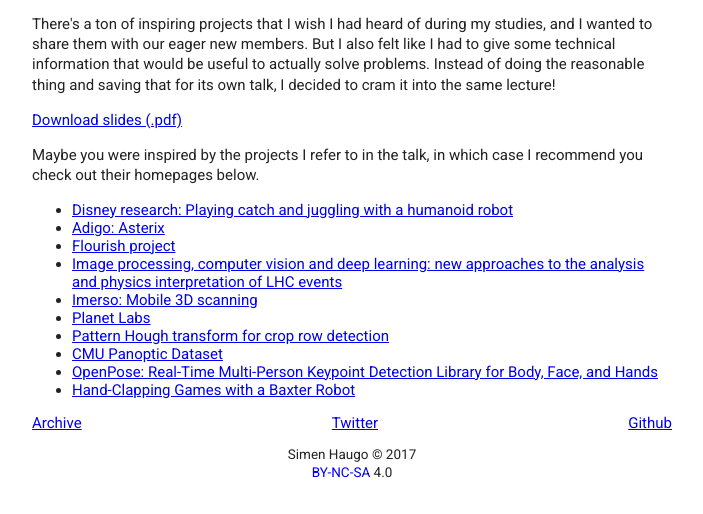
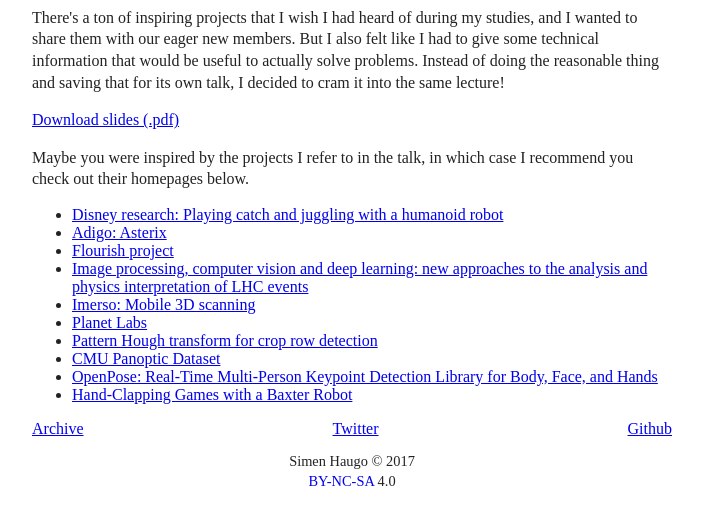
Before and after one commit to lightbits/lightbits.github.io, a PHP site: page /cvtalk17/index.html in a window 1280 px wide. Shown: the part 606-1120 px from the top of the page, without its empty margins (288-991 px from the left). Before the commit the page ends 1084 px from the top, so only its background shows below. Run offline with PHP 8.4, Linux system fonts and the light colour scheme.

Commit message:
default font

```diff
--- a/style.css
+++ b/style.css
@@ -1,12 +1,10 @@
-@import url('https://fonts.googleapis.com/css?family=Roboto');
-body { max-width:640px; margin:0 auto; padding:8px; font: 15px 'Roboto',arial,sans-serif; color: #222; }
+body { max-width:640px; margin:0 auto; padding:8px; color: #222; }
 p { line-height:1.35em; }
 img { max-width:100%; margin:0 auto; display:block; }
 pre,code { font: 13px monospace; background: #FAF8F5; }
 pre { padding: 8px; border-radius: 10px; }
 h1 { font-size: 150%; text-align: center; font-weight: normal; }
 h2 { font-size: 125%; }
-h1,h2,h3 { letter-spacing: -0.05em; }
 .post { display:flex; padding-bottom:.5em;}
 .date { font-style:italic; width:5em; text-align:center; padding-right:.5em;}
 .footer { display:flex; flex-direction:row; justify-content:space-between; }
```
